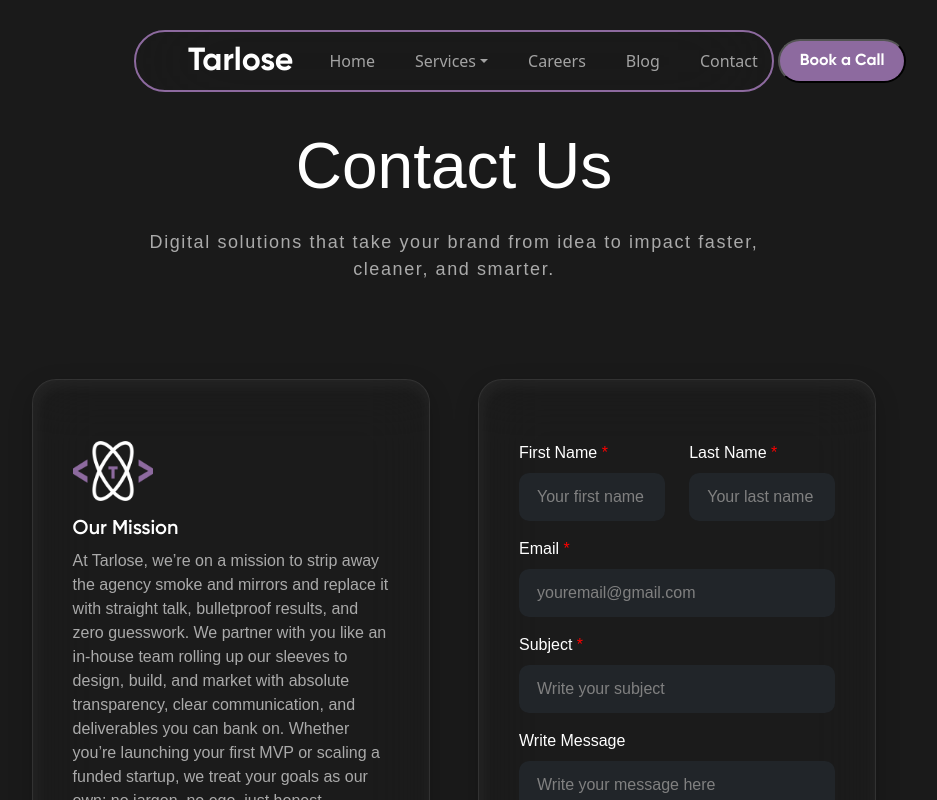
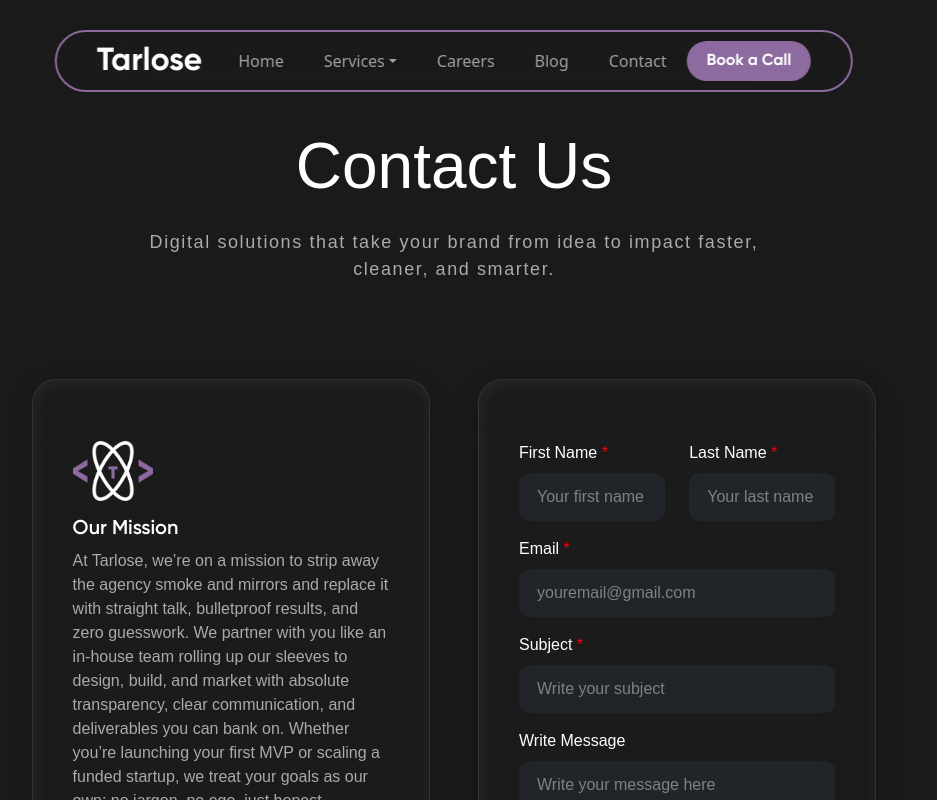
Before and after one commit to WTFAYXN/Tarlose-React, a React (Vite) app in the folder client/: page /contact in a window 1280 px wide. Shown: the top 800 px of the page, without its empty margins (186-1123 px from the left). Built offline with nearby package versions, Linux system fonts and the light colour scheme; no server answers; the HTML template or start-up script is replaced by a standard one.

Commit message:
style: Comment out width property in Navbar CSS and adjust container padding for layout improvements

```diff
--- a/client/src/components/Navbar.css
+++ b/client/src/components/Navbar.css
@@ -2,7 +2,7 @@
   background-color: transparent !important;
   backdrop-filter: blur(50px);
   position: fixed !important;
-  width: 50% !important;
+  /* width: 50% !important; */
   margin-top: 30px;
   padding: 3px 40px;
   left: 50%;
@@ -83,6 +83,7 @@ ul li a {
   border-radius: 120px;
   padding: 8px 20px;
   width: max-content;
+  border: none;
 }
 
 .active {
--- a/client/src/components/Navbar.jsx
+++ b/client/src/components/Navbar.jsx
@@ -16,7 +16,7 @@ const Navbar = () => {
 
   return (
     <nav className="navbar navbar-expand-lg">
-      <div className="container-fluid">
+      <div className="container-fluid p-0">
         <a className="navbar-brand p-0" href="/">
           {/* <img src={logo} alt="Tarlose" width={100} /> */}
           <h2 className="m-0">Tarlose</h2>
```
